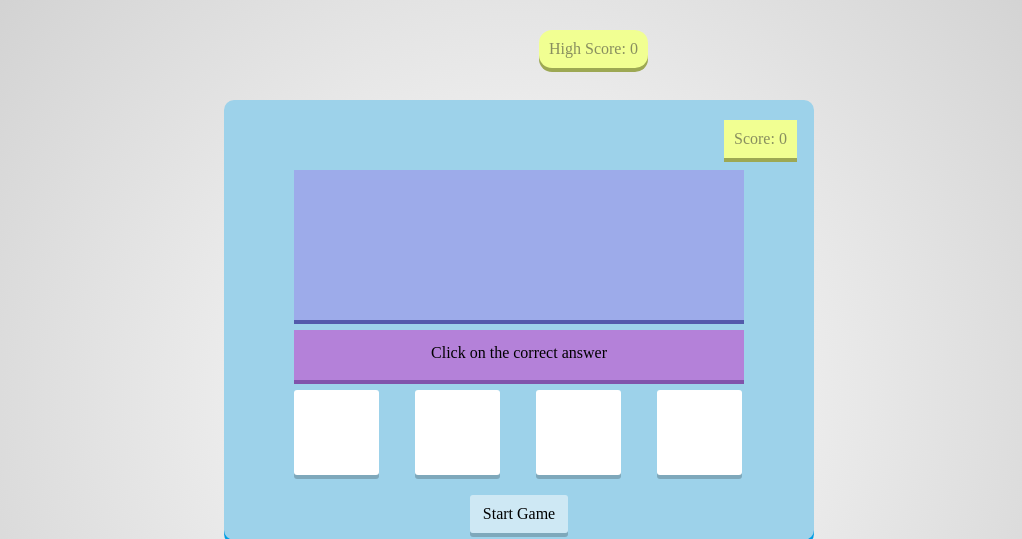
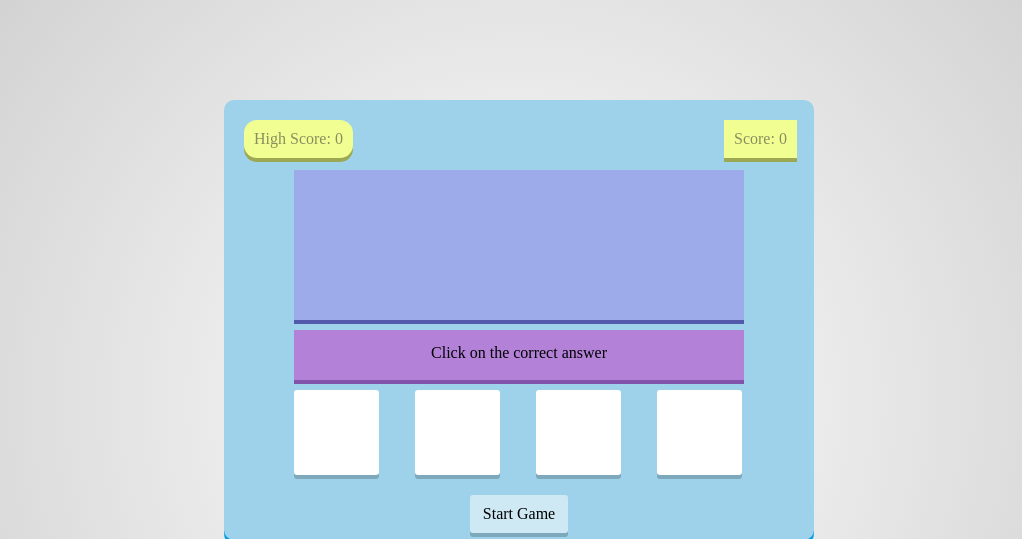
Before and after one commit to SourcesOfReliability/SourcesOfReliability.github.io, a PHP site: page /MathGame/index.html in a window 1280 px wide. Shown: the top 539 px of the page, without its empty margins (121-1143 px from the left). Run offline with PHP 8.4, Linux system fonts and the light colour scheme.

Commit message:
Fixed High Score to prevent movement in browser size

```diff
--- a/MathGame/index.html
+++ b/MathGame/index.html
@@ -8,8 +8,8 @@
 </head>
 
 <body>
-    <div id="highScore">High Score: <span id="highScoreValue">0</span></div>
     <div id="container">
+        <div id="highScore">High Score: <span id="highScoreValue">0</span></div>
         <div id="score">
             Score: <span id="scorevalue">0</span>
         </div>
--- a/MathGame/styling.css
+++ b/MathGame/styling.css
@@ -165,8 +165,8 @@ height: 100%;
     color: #888E5F;
     padding: 10px;
     position: absolute;
-    left: 660px;
-    top: 30px;
+    left: 20px;
+    top: 20px;
     z-index: 1;
     box-shadow: 0px 4px 0px #9da853;
     -webkit-box-shadow: 0px 4px 0px #9da853;
```
